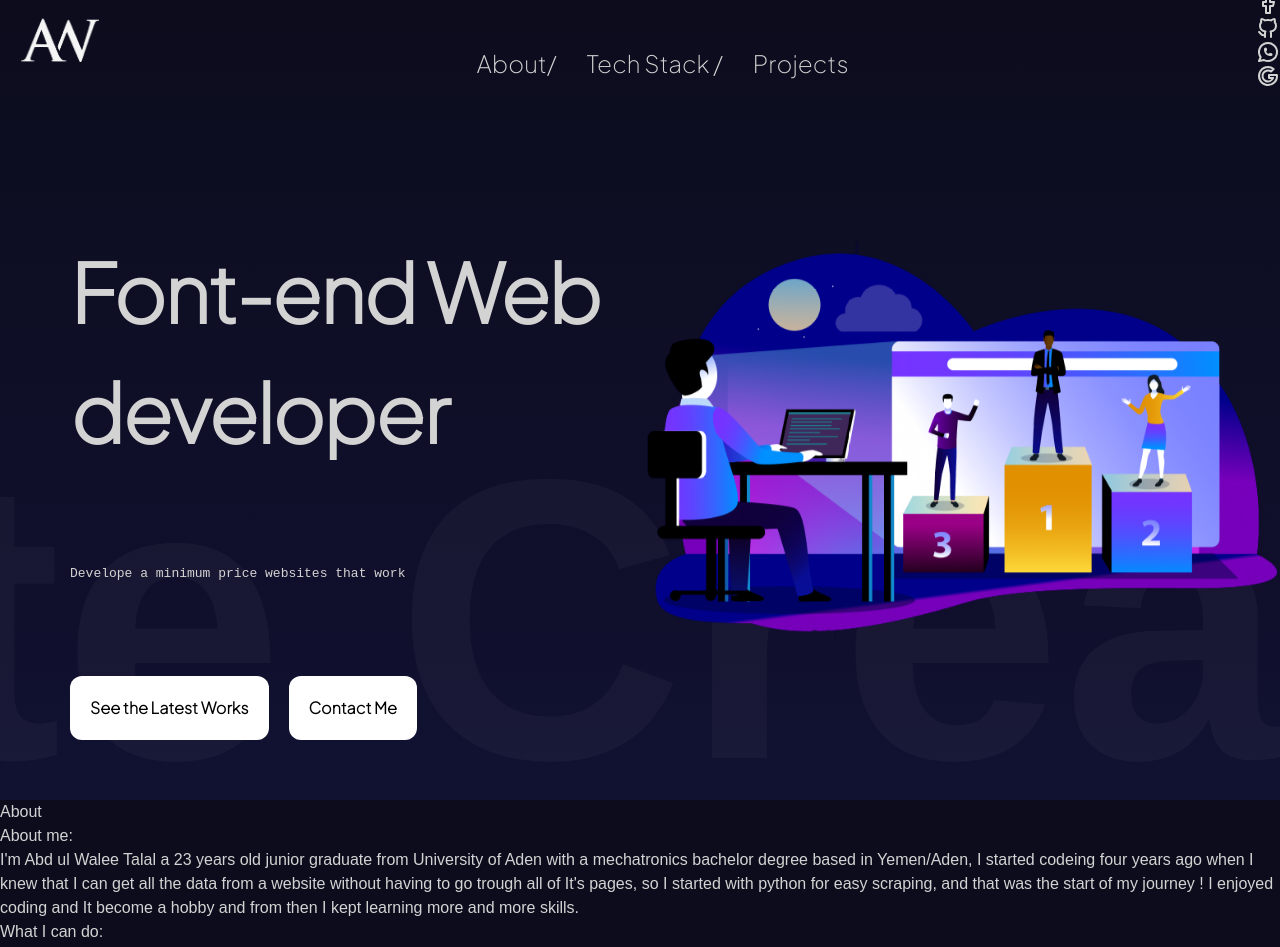
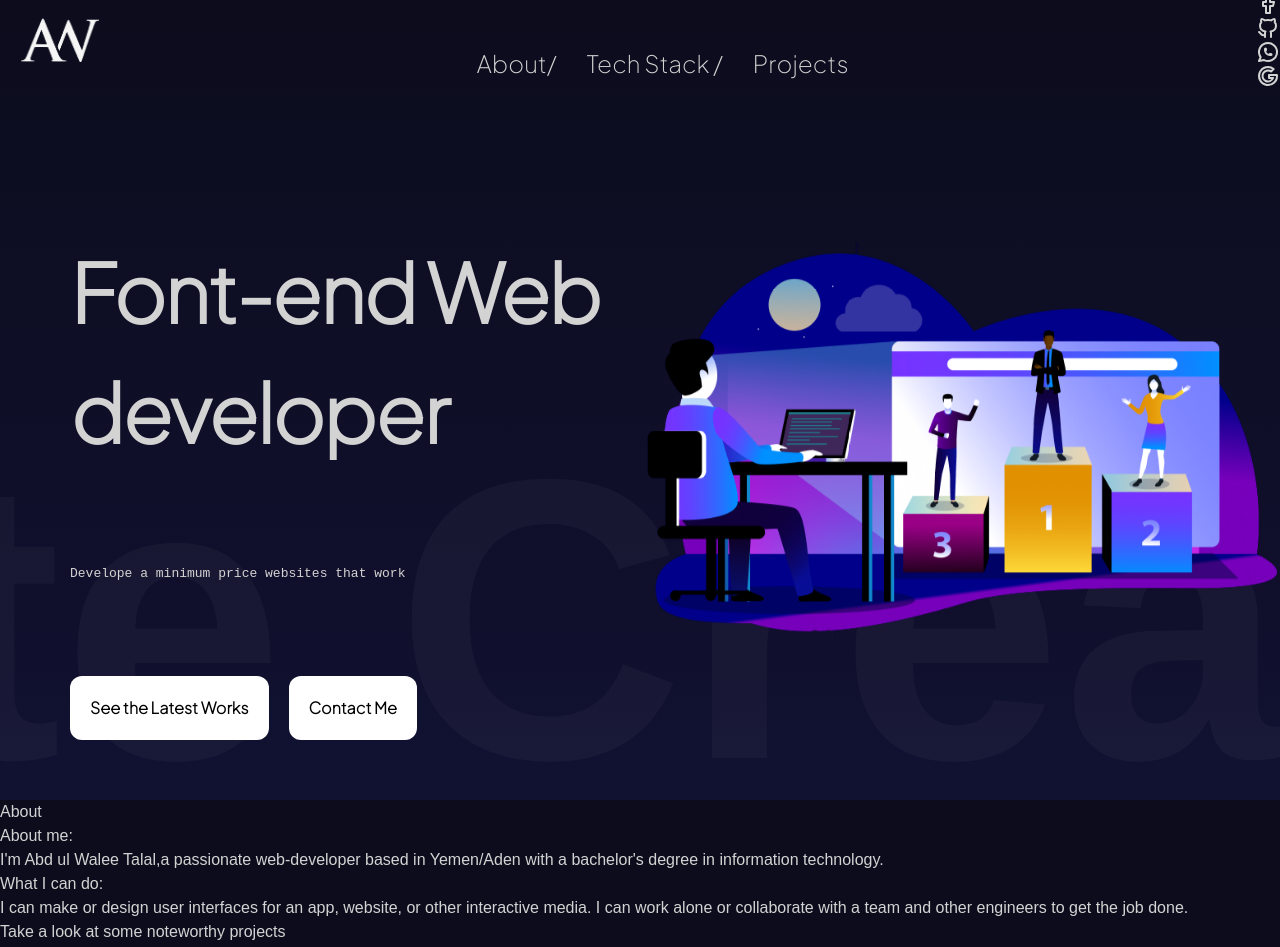
Before and after one commit to seriesBLACK/portfolio3.0, a React (Vite) app: page / in a window 1280 px wide. Shown: the top 947 px of the page. Built offline with nearby package versions, Linux system fonts and the light colour scheme.

Commit message:
change about me

```diff
--- a/src/sections/About.jsx
+++ b/src/sections/About.jsx
@@ -24,9 +24,7 @@ export default function About() {
           }}
           className="bg-black shadow-[5px_5px_0px_0px_rgba(109,40,217)] rounded-lg col-start-1 col-span-2 max-sm:h-[259px]">
           <h2 id="first-col-h2" className="font-bold text-3xl max-sm:text-2lg m-5">About me:</h2>
-          <p id="first-col-p" className="font-mono max-sm:text-sm m-5">I&apos;m Abd ul Walee Talal a 23 years old junior graduate from University  of Aden with a mechatronics bachelor degree based in Yemen/Aden,
-            I started codeing four years ago when I knew that I can get all the data from a website without having to go trough all of It&apos;s pages, so I started with python for easy scraping, and that was the start of my journey !
-            I enjoyed  coding and It become a hobby and from then I kept learning more and more skills.
+          <p id="first-col-p" className="font-mono max-sm:text-sm m-5">I&apos;m Abd ul Walee Talal,a passionate web-developer based in Yemen/Aden with a bachelor's degree in information technology.
           </p>
         </motion.div>
         <motion.div
@@ -43,10 +41,8 @@ export default function About() {
           }}
           className="bg-[#ffffffa6] shadow-[3px_3px_3px_3px_rgba(109,40,217)] rounded-lg row-span-2">
           <h2 id="second-col-h2" className="font-bold text-3xl max-sm:text-lg m-5 text-black">What I can do:</h2>
-          <p id="second-col-p" className="font-mono m-5 text-black max-sm:text-sg">well I can do alot of things, mainly making websites. I can make a website with react, nextjs or even vanilla js as fast as possible.
-            or for a modren websites mren-stach is the way to go now a days nothing that I can&apos;t do. I can help you with an existing website or making one from the ground up all for the least price you can find. <br />
-            "make it work, make it right, make it fast".
-
+          <p id="second-col-p" className="font-mono m-5 text-black max-sm:text-sg">
+            I can make or design user interfaces for an app, website, or other interactive media. I can work alone or collaborate with a team and other engineers to get the job done.
           </p>
 
         </motion.div>
```
